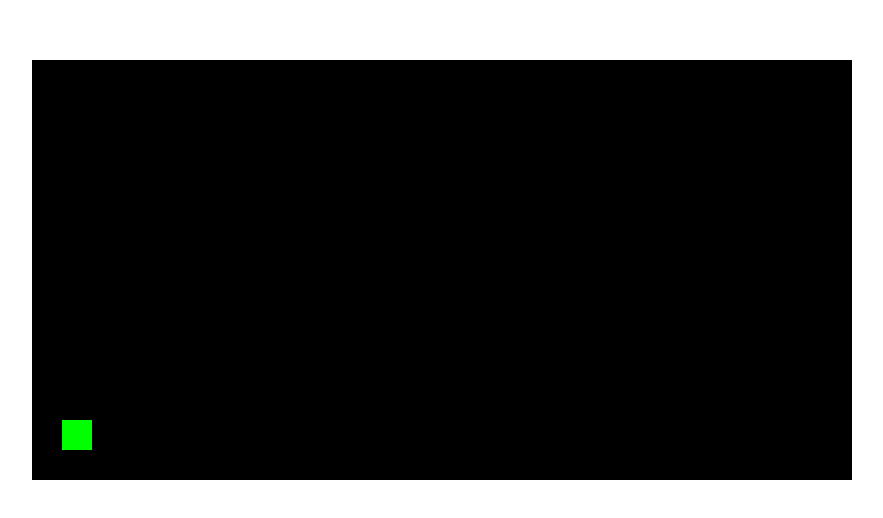
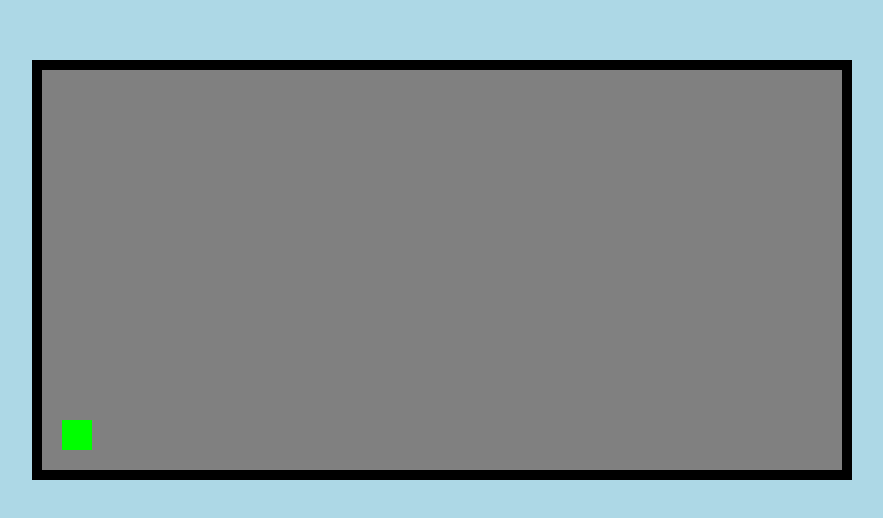
Before and after one commit to Octowalrus/BucRun, a website: page BucRun.html in a window 1280 px wide. Shown: the part 138-656 px from the top of the page, without its empty margins (198-1081 px from the left). Drawn offline with Linux system fonts and the light colour scheme.

Commit message:
Style fix

```diff
--- a/Scripts/style.css
+++ b/Scripts/style.css
@@ -1,5 +1,9 @@
-canvas {
-  background: black;
+body {
+  background-color: lightblue;
+  overflow: hidden;
+}
+#gameCanvas {
+  background: gray;
   display: block;
   margin: auto;
 }
```
